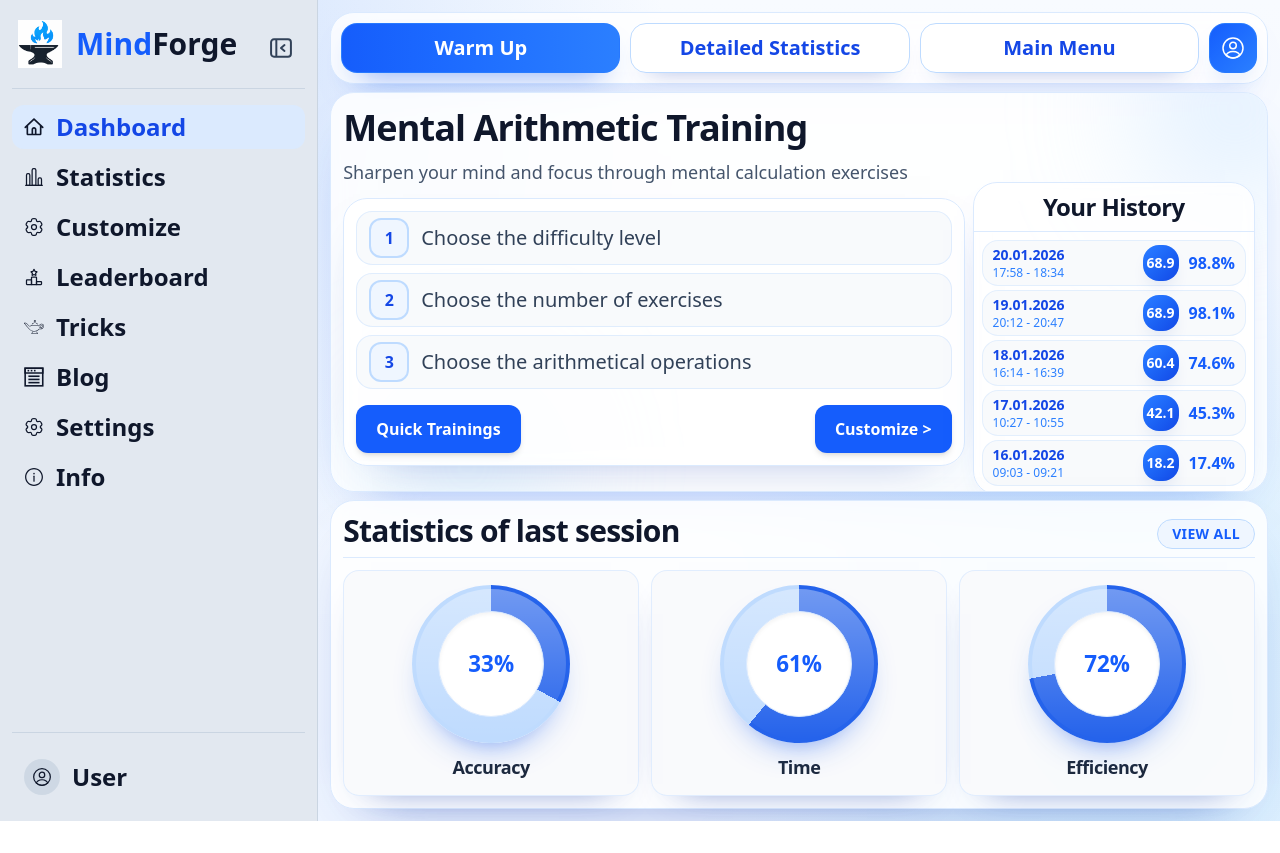
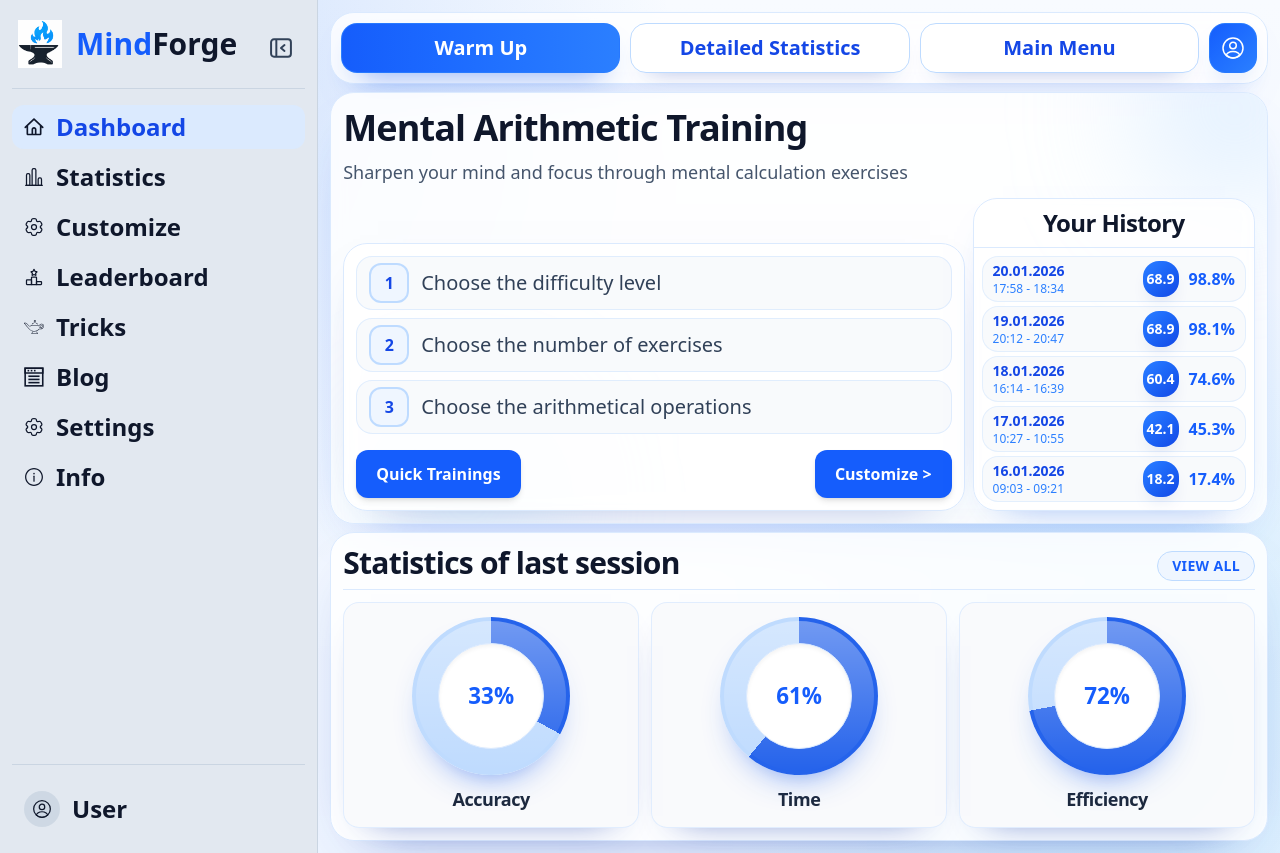
Before and after one commit to MikhailMaidan/mindforge, a Vue app: page / in a window 1280 px wide. Before the commit the page ends 821 px from the top, so only its background shows below. Built offline with nearby package versions, Linux system fonts and the light colour scheme.

Commit message:
fix: change layout for components

```diff
--- a/src/widgets/training-overview/ui/TrainingOverviewWidget.vue
+++ b/src/widgets/training-overview/ui/TrainingOverviewWidget.vue
@@ -27,9 +27,9 @@ const emit = defineEmits<{
         Sharpen your mind and focus through mental calculation exercises
       </p>
     </header>
-    <div class="relative z-10 mt-3 grid items-start gap-2 xl:grid-cols-[2.2fr_1fr]">
+    <div class="relative z-10 mt-3 grid items-end gap-2 xl:grid-cols-[2.2fr_1fr]">
       <TrainingConfigurator @quick-start="emit('quickStart')" @customize="emit('customize')" />
-      <SessionHistoryList class="xl:-mt-4 xl:-mb-4" title="Your History" :items="history" />
+      <SessionHistoryList title="Your History" :items="history" />
     </div>
   </section>
 </template>
```
